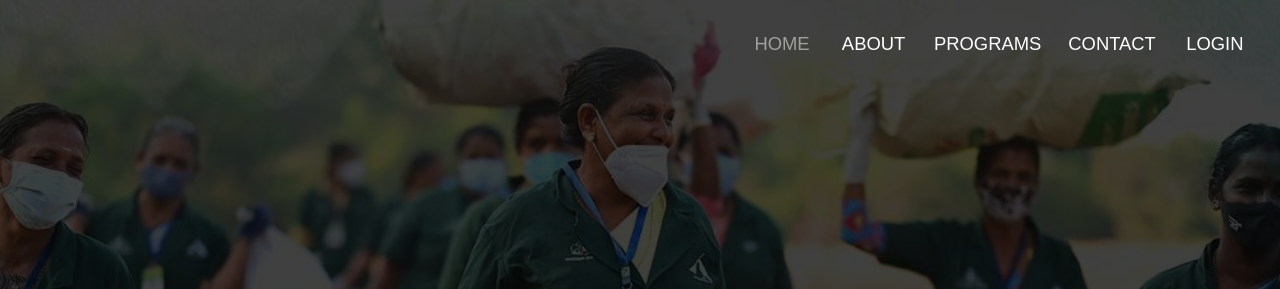
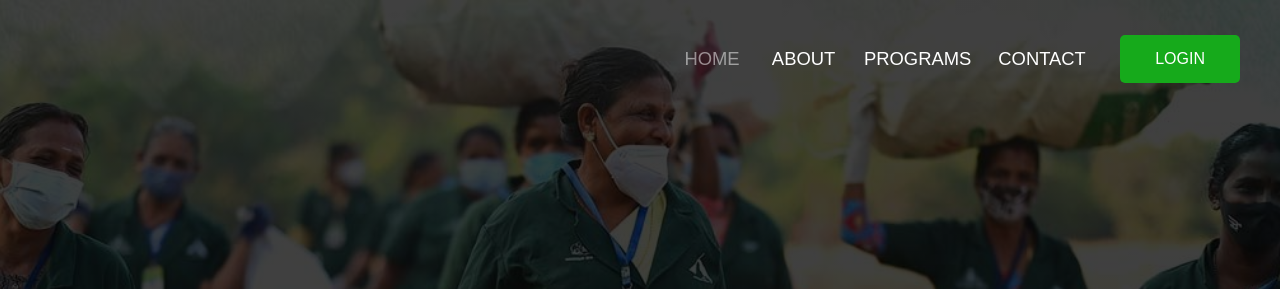
Before and after one commit to Ayshayunus/Ayshayunus02, a plain HTML site: page index.html in a window 1280 px wide. Shown: the top 289 px of the page. Drawn offline with Linux system fonts and the light colour scheme.

Commit message:
index.html

```diff
--- a/index.html
+++ b/index.html
@@ -11,7 +11,7 @@
        <a href="abt.html" >ABOUT</a>
        <a href="srv.html" >PROGRAMS</a>
        <a href="cnt.html" >CONTACT</a>
-       <a href="login.html" >LOGIN</a>
+       <a href="login.html" class="btn-ctn" >LOGIN</a>
      </nav>
     </header>
     <section class="home">
```
